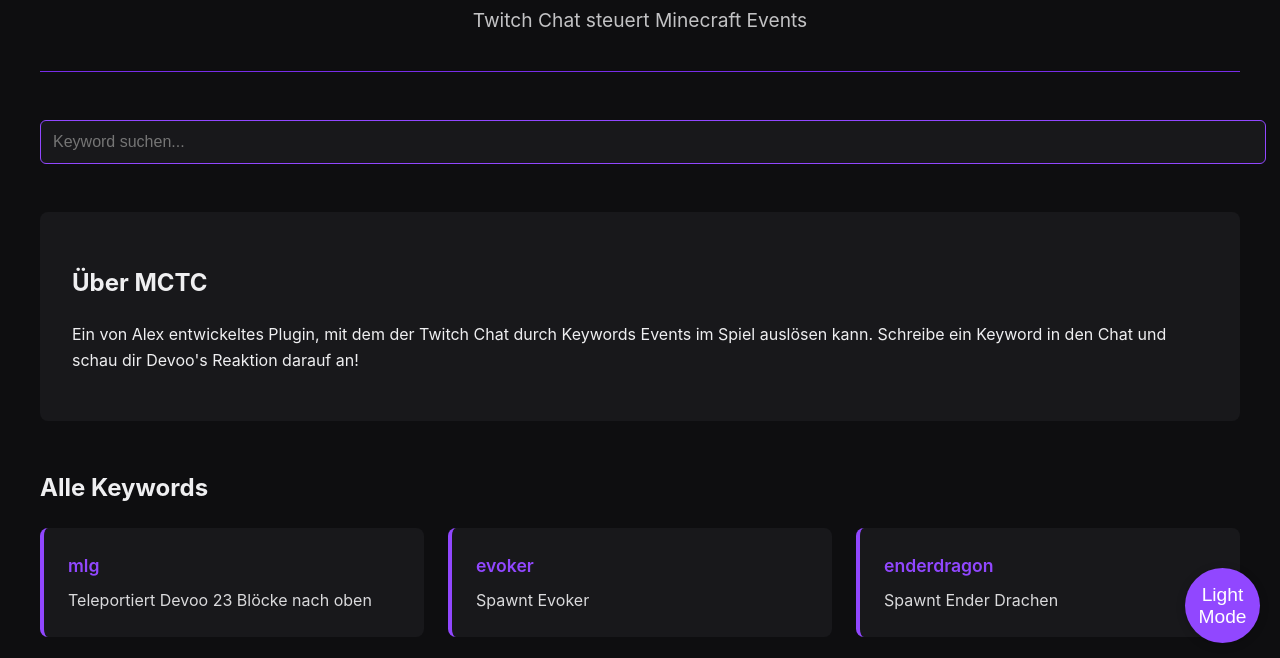
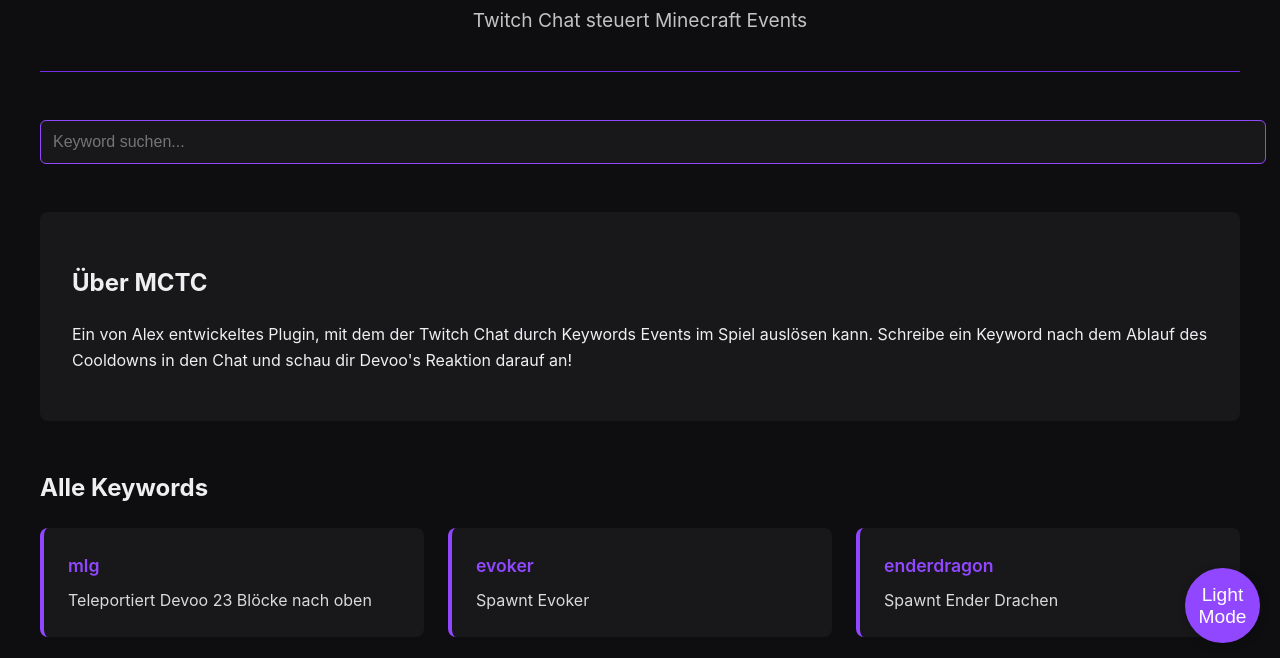
Before and after one commit to alex1-0/mctc, a plain HTML site: page index.html in a window 1280 px wide. Shown: the part 137-795 px from the top of the page. Drawn offline with Linux system fonts and the light colour scheme.

Commit message:
Update index.html

```diff
--- a/index.html
+++ b/index.html
@@ -146,7 +146,7 @@
 
         <div class="info-section">
             <h2>Über MCTC</h2>
-            <p>Ein von Alex entwickeltes Plugin, mit dem der Twitch Chat durch Keywords Events im Spiel auslösen kann. Schreibe ein Keyword in den Chat und schau dir Devoo's Reaktion darauf an!</p>
+            <p>Ein von Alex entwickeltes Plugin, mit dem der Twitch Chat durch Keywords Events im Spiel auslösen kann. Schreibe ein Keyword nach dem Ablauf des Cooldowns in den Chat und schau dir Devoo's Reaktion darauf an!</p>
         </div>
 
         <button id="themeToggle" class="theme-btn">Light Mode</button>
```
